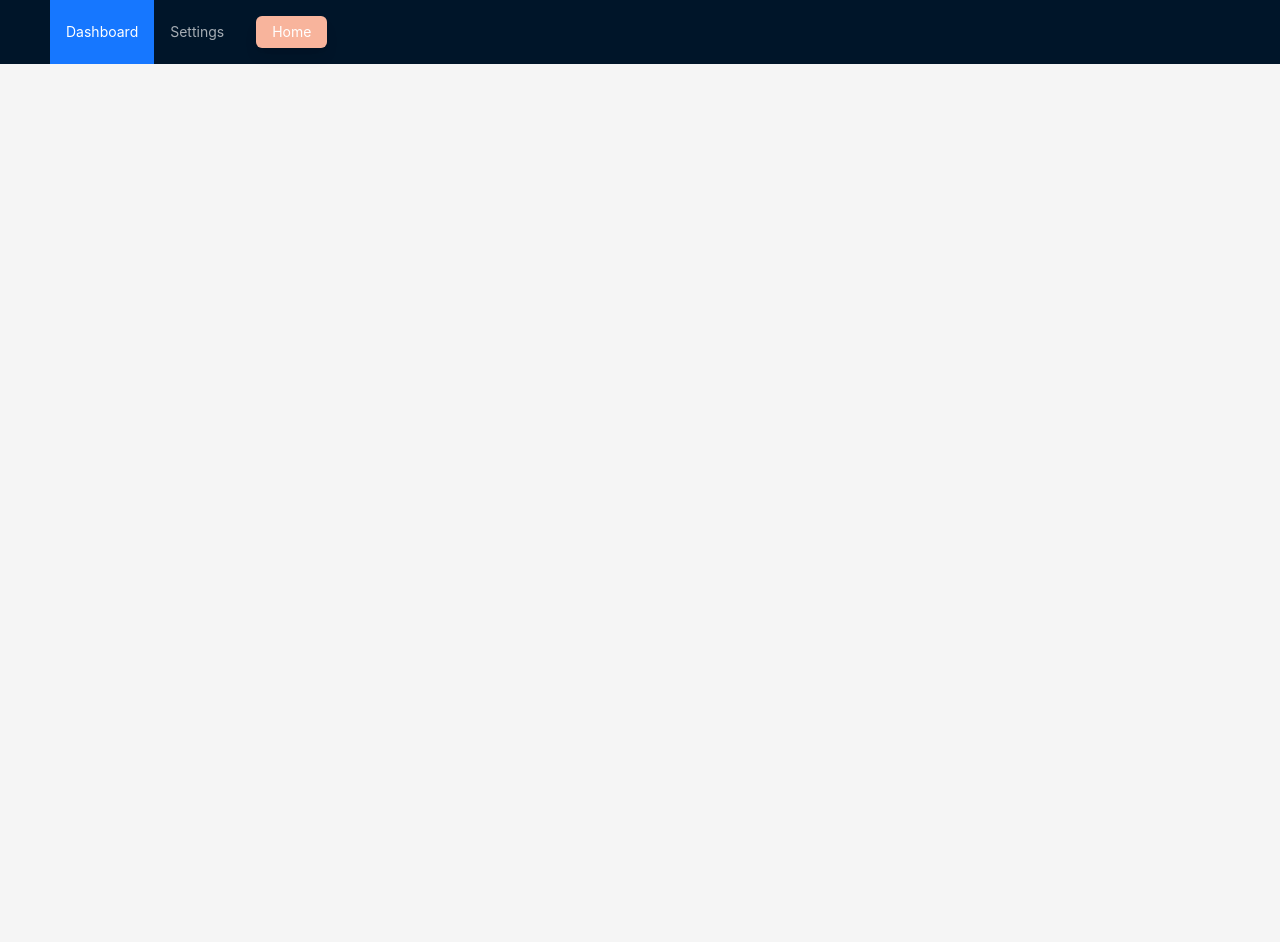
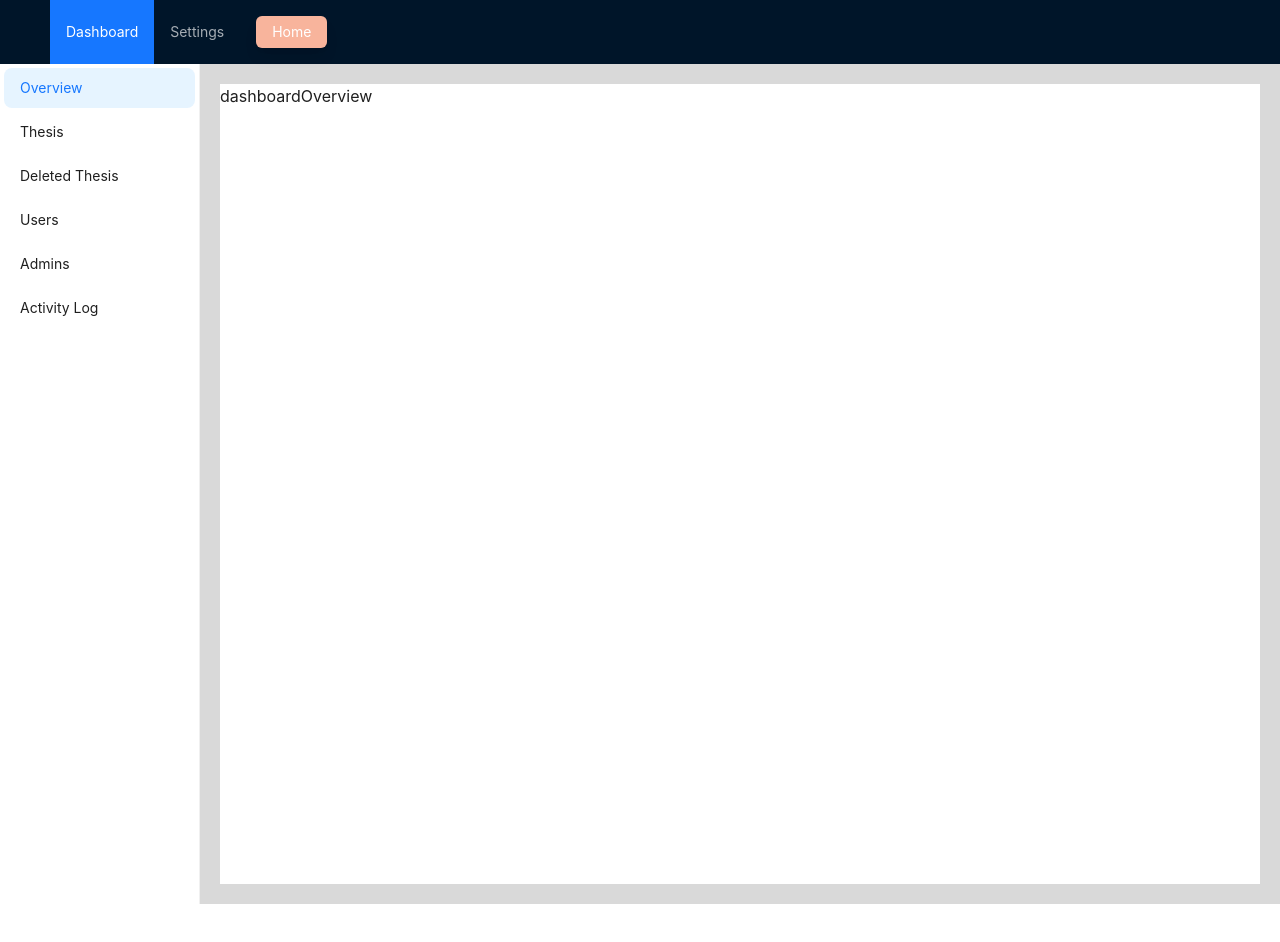
Before and after one commit to TorrCod/thesis-abstract, a Next.js app: page /dashboard in a window 1280 px wide. Shown: the top 942 px of the page. After the commit the page ends 904 px from the top, so only its background shows below. Built offline with nearby package versions, Linux system fonts and the light colour scheme; no server answers; the database is empty.

Commit message:
Dashboard Updated

```diff
--- /dev/null
+++ b/src/components/dasboardSetting.tsx
@@ -0,0 +1,9 @@
+
+
+import React from 'react'
+
+export const DashboardSetting = () => {
+  return (
+    <div>DashboardSetting</div>
+  )
+}
--- /dev/null
+++ b/src/components/dashboardOverview.tsx
@@ -0,0 +1,11 @@
+import React, { Component } from 'react'
+
+export class DashboardOverview extends Component {
+  render() {
+    return (
+      <div>dashboardOverview</div>
+    )
+  }
+}
+
+export default DashboardOverview
--- /dev/null
+++ b/src/components/dashboardThesis.tsx
@@ -0,0 +1,7 @@
+import React from 'react'
+
+export const DashboardThesis = () => {
+  return (
+    <div>DashboardThesis</div>
+  )
+}
--- a/src/pages/dashboard.tsx
+++ b/src/pages/dashboard.tsx
@@ -1,24 +1,22 @@
 import React, { useEffect, useState } from 'react';
 import { Layout, Menu } from 'antd';
-const { Header, Content } = Layout;
+const { Header, Content, Sider } = Layout;
 const { SubMenu } = Menu;
 import Link from 'next/link';
 import { PriButton } from '@/components/button';
 import { MenuProps } from 'antd';
+import { DashboardSetting } from '@/components/dasboardSetting';
+import DashboardOverview from '@/components/dashboardOverview';
+import { DashboardThesis } from '@/components/dashboardThesis';
 
-interface DashboardProps {
-  children: React.ReactNode;
-  selectedMenu: string;
-}
+type SelectedKey = "Overview"|"User"|"Deleted Thesis"|"Users"|"Admins"|"Activity Log"|"Thesis"
 
-function Dashboard({ children }: {children:React.ReactNode}) {
-
-  const [selectedMenu, setSelectedMenu] = useState("/dashboard")
+function Dashboard() {
+  const [selectedMenu, setselectedMenu] = useState("/dashboard")
+  const [selectedSider, setSelectedSider] = useState<SelectedKey>("Overview")
 
   useEffect(() => {
-
     (document.getElementsByClassName("navbar")[0] as HTMLDivElement).style.display = "none"
-
     return () => {
       (document.getElementsByClassName("navbar")[0] as HTMLDivElement).style.display = "flex"
     }
@@ -26,41 +24,77 @@ function Dashboard({ children }: {children:React.ReactNode}) {
 
   const menuItem:MenuProps["items"] = [
     {key:"/dashboard",label:<Link href="/dashboard">Dashboard</Link>},
-    {key:"/setting",label:<Link href="/settings">Settings</Link>},
+    {key:"/setting",label:"Settings"},
     {key:"/back",label:<Link href="/"><PriButton>Home</PriButton></Link>}
   ]
 
+  const siderMenu:MenuProps ["items"] =[
+    {key:"Overview",label:"Overview"},
+    {key:"Thesis",label:"Thesis"},
+    {key:"Deleted Thesis",label:"Deleted Thesis"},
+    {key:"Users",label:"Users"},
+    {key:"Admins",label:"Admins"},
+    {key:"Activity Log",label:"Activity Log"},
+  ]
+
   return (
-    <section>
-      <Layout style={{ background: 'transparent' }}>
+      <div className='bg-[#D9D9D9] relative'>
         <Header className="header">
           <div className="logo" />
-        <Menu theme='dark' mode="horizontal" selectedKeys={[selectedMenu]} onSelect={(info)=>setSelectedMenu(info.key)} items={menuItem} defaultSelectedKeys={['/dashboard']} />
+          <Menu theme='dark' mode="horizontal" selectedKeys={[selectedMenu]} onSelect={(info)=>setselectedMenu(info.key)} items={menuItem} defaultSelectedKeys={['/dashboard']} />
         </Header>
-      <Layout>
-        <Layout style={{ padding: '0 24px 24px', background: 'transparent' }}>
-          <Content
-            style={{
-              padding: 24,
-              margin: 0,
-              minHeight: 900,
-            }}
-          >
-            {selectedMenu === '/dashboard' && (
-              <>
-                {children}
-              </>
+      <div>
+      {
+          selectedMenu === "/dashboard" && (
+            <div className='flex'>
+              <Sider className='bg-white'  width={200}>
+                <Menu className='min-h-full' selectedKeys={[selectedSider]} onSelect={(info)=>setSelectedSider(info.key as SelectedKey)} items={siderMenu}/>
+              </Sider>
+                <Content className='min-h-screen w-full bg-white m-5 round-md'>
+                  {selectedSider === "Overview" && (
+                    <Content className='min-h-screen'>
+                      <DashboardOverview/>
+                    </Content>
                   )}
-            {selectedMenu === '/settings' && (
-              <>
-                {children}
-              </>
+                  {selectedSider === "Thesis" && (
+                    <Content className='min-h-screen'>
+                      <DashboardThesis/>
+                    </Content>
                   )}
+                  {selectedSider === "Deleted Thesis" && (
+                    <Content className='min-h-screen'>
+                      Test1
                     </Content>
-        </Layout>
-      </Layout>
-    </Layout>
-    </section>
+                  )}
+                  {selectedSider === "Users" && (
+                    <Content className='min-h-screen'>
+                      Tset2
+                    </Content>
+                  )}
+                  {selectedSider === "Admins" && (
+                    <Content className='min-h-screen'>
+                      Test3
+                    </Content>
+                  )}
+                  {selectedSider === "Activity Log" && (
+                    <Content className='min-h-screen'>
+                      test4
+                    </Content>
+                  )}
+
+                </Content>
+            </div>
+          )
+        }
+        {
+          selectedMenu === "/setting" && (
+            <Content className='min-h-screen'>
+              <DashboardSetting/>
+            </Content>
+          )
+        }
+      </div>
+    </div>
   );
 }
 
--- a/src/pages/settings.tsx
+++ /dev/null
@@ -1,14 +0,0 @@
-import React, { Component } from 'react'
-import Dashboard from './dashboard'
-
-export class settings extends Component {
-  render() {
-    return (
-      <Dashboard >
-        Account Setting
-      </Dashboard>
-    )
-  }
-}
-
-export default settings
```
Lines whose indentation alone changed are shown as unchanged.
